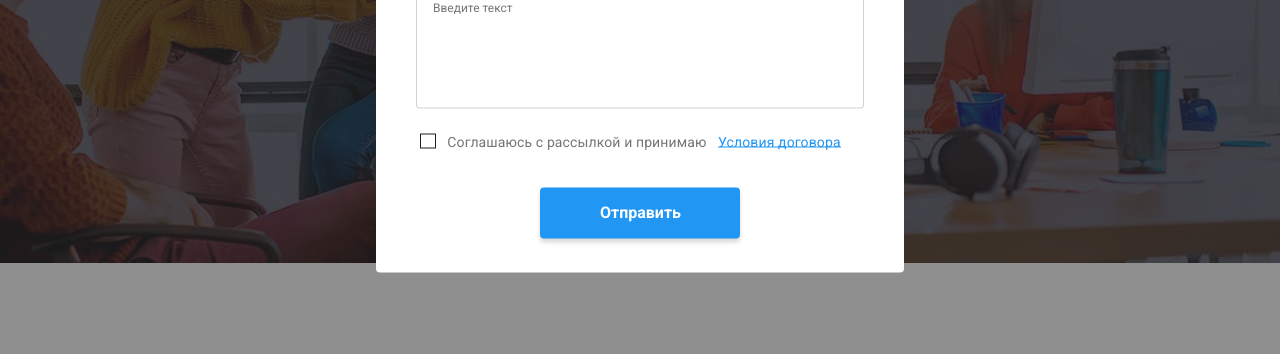
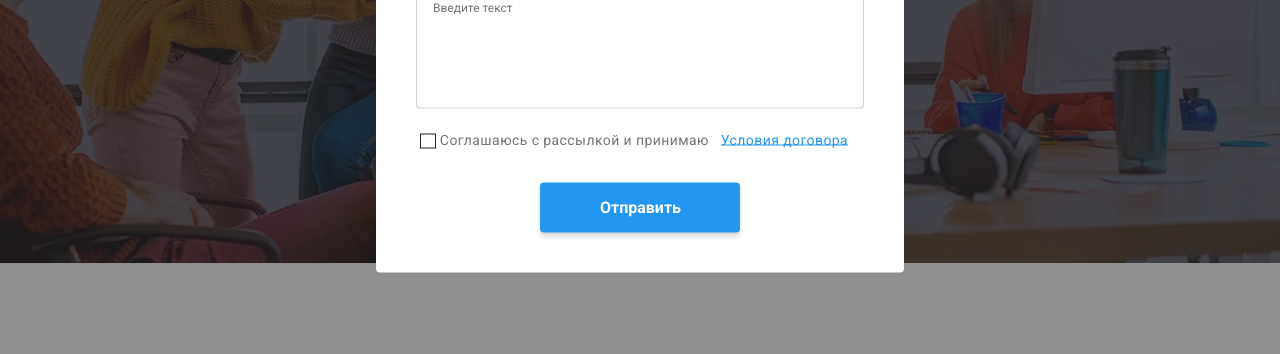
Before and after one commit to ValentynaBondar/goit-markup-hw-06, a plain HTML site: page index.html in a window 1280 px wide. Both pictures are taken after a click on the button "Заказать услугу". Shown: the part 418-772 px from the top of the page. Drawn offline with nearby package versions, Linux system fonts and the light colour scheme; files whose address does not match are found by name.

Commit message:
Update style.css

```diff
--- a/css/style.css
+++ b/css/style.css
@@ -483,9 +483,9 @@ display: block;
 
 
  }
- .request.name input:hover,
+
  .request.name input:focus,
- .textarea-top:hover,
+
 .textarea-top:focus
  {
     border: 1px solid rgba(33, 150, 243, 1);
@@ -495,6 +495,9 @@ display: block;
 width: 448px;
 
 }
+.textarea-top:hover,
+.request.name input:hover{
+border: 1px solid rgba(33, 33, 33, 0.4);}
 
 
  .textarea-top{
@@ -517,6 +520,8 @@ transition: border 250ms cubic-bezier(0.4, 0, 0.2, 1);
  .terms-top{
     font-size: 14px;
     margin-left: 8px;
+    line-height: 1.71;
+    letter-spacing: 00.03em;
  }
  .terms-top.treaty{
 
@@ -623,8 +628,12 @@ color 250ms cubic-bezier(0.4, 0, 0.2, 1);
  .request.terms{
     text-align: center;
     display:inline-block;
+   display: flex;
+   align-items: center;
+   justify-content: center;
+   margin-top: 20px;
 
-    height: 24px;
+
     width: 100%;
 
 
@@ -1152,6 +1161,8 @@ border-color:var(--accent-color);
     background-color: var(--background-color);
     outline: none;
     border: 1px solid rgba(255, 255, 255, 0.3);
+    font-size: 16px;
+
   }
   .footer-input:focus{
     border: 1px solid var(--color-color);
```
